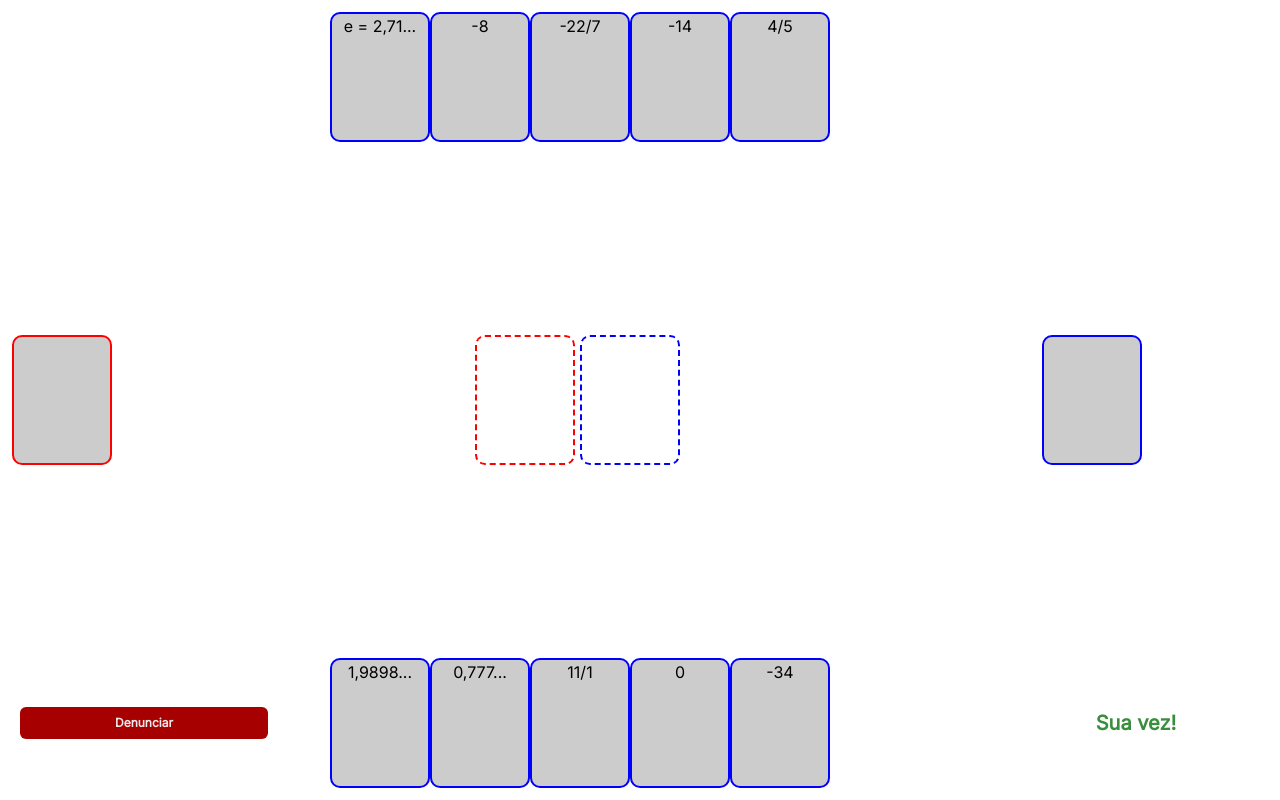
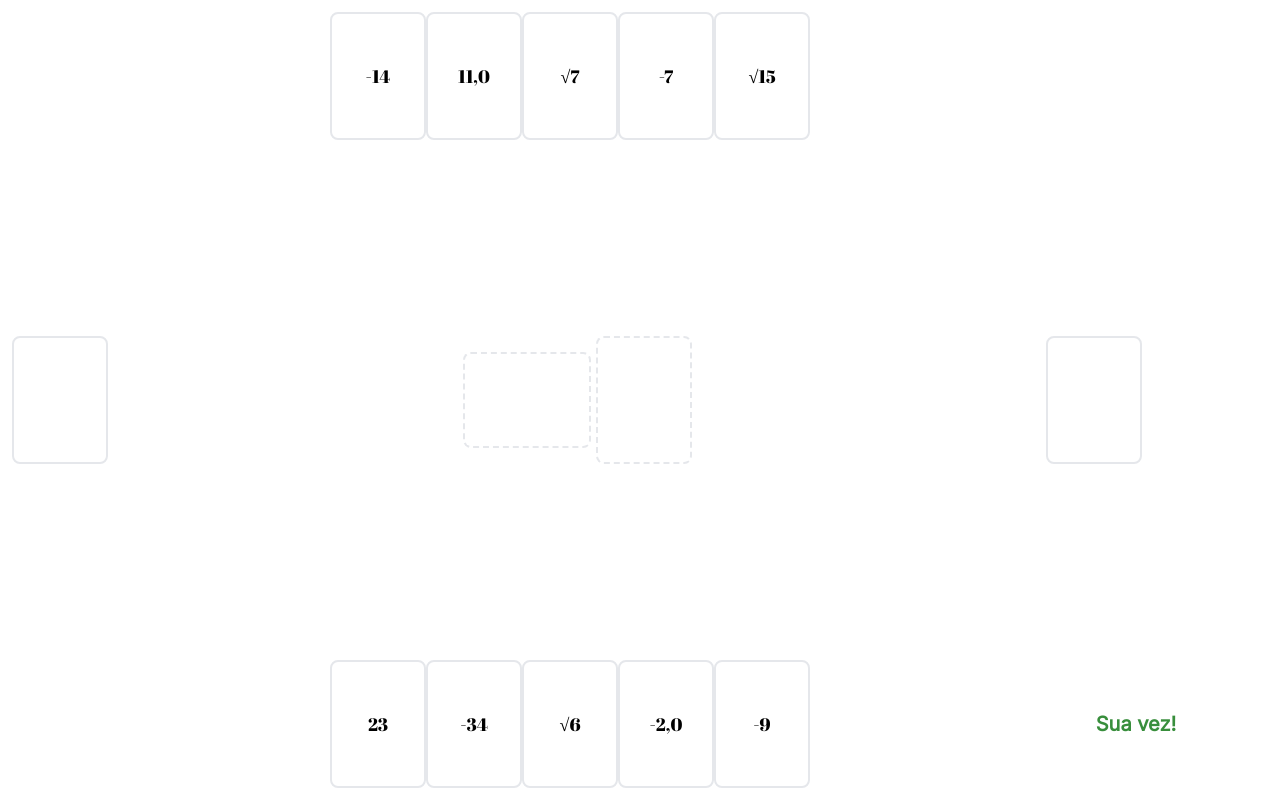
Before and after one commit to viniirbr/jogo-dos-numeros-reais, a React (Vite) app: page / in a window 1280 px wide. Both pictures are taken after a click on the button "Iniciar". Built offline with nearby package versions, Linux system fonts and the light colour scheme.

Commit message:
Style cards

```diff
--- a/src/assets/numbers.ts
+++ b/src/assets/numbers.ts
@@ -1,2 +1,5 @@
 export const numbers = ['0', '-8', '2,65', '4', '23', '-14', '-0,56', '13,8', '-34', '√3', 'e = 2,71...',
-'π', '4/5', '-22/7', '√15', '5,0', '12,00', '1,9898...', '0,777...', '11/1'];
+'π', '4/5', '-22/7', '√15', '5,0', '12,00', '1,9898...', '0,777...', '11/1','-14', '-21', '-7', '-9',
+'-13', '-2,7575...', '4,012012...', '1,111...', '-21,222...', '7,444...', '8,000', '-2,0', '11,0','21,00',
+'16,0', '√5', '√6', '√7'
+];
--- a/src/assets/sentences.ts
+++ b/src/assets/sentences.ts
@@ -2,65 +2,68 @@ export interface Sentence {
     sentence: string,
     numbers: string[]
 }
-
 export const sentencesArray: Sentence[] = [
     {
         sentence: "Eu sou um número real",
         numbers: ['0', '-8', '2,65', '4', '23', '-14', '-0,56', '13,8', '-34', '√3', 'e = 2,71...', 'π', '4/5',
-            '-22/7', '√15', '5,0', '12,00', '1,9898...', '0,777...', '11/1']
+            '-22/7', '√15', '5,0', '12,00', '1,9898...', '0,777...', '11/1', '-2,7575...', '4,012012...', '1,111...', '-21,222...', '7,444...']
     },
     {
         sentence: "Sou inteiro, mas não sou natural",
-        numbers: ['-8', '-14', '-34']
+        numbers: ['-8', '-14', '-34', '-14', '-21', '-7', '-9', '-13', '-2,0']
     },
     {
         sentence: "Sou natural, inteiro e racional",
-        numbers: ['0', '4', '23', '5,0']
+        numbers: ['0', '4', '23', '5,0', '8,000', '11,0','21,00', '16,0']
     },
     {
         sentence: "Sou irracional e não sou inteiro",
-        numbers: ['√3', 'π', 'e = 2,71...', '√15'],
+        numbers: ['√3', 'π', 'e = 2,71...', '√15', '√5', '√6', '√7'],
     },
     {
         sentence: "Eu posso ser escrito como uma fração, onde o numerador e o denominador são inteiros",
         numbers: ['0', '-8', '2,65', '4', '23', '-14', '-0,56', '13,8', '-34', '√3', '4/5',
-        '-22/7', '5,0', '12,00', '1,9898...', '0,777...', '11/1']
+        '-22/7', '5,0', '12,00', '1,9898...', '0,777...', '11/1', '-14', '-21', '-7', '-9', '-13'
+        , '-2,7575...', '4,012012...', '1,111...', '-21,222...', '7,444...', '8,000', '-2,0', '11,0','21,00',
+        '16,0']
     },
     {
         sentence: "Sou um número racional e inteiro",
-        numbers: ['0', '-8', '4', '23', '-14', '-34','5,0', '12,00', '11/1']
+        numbers: ['0', '-8', '4', '23', '-14', '-34','5,0', '12,00', '11/1', '-14', '-21', '-7', '-9', '-13',
+        '8,000', '-2,0', '11,0','21,00', '16,0']
     },
     {
         sentence: "Sou uma dízima",
-        numbers: ['1,9898...', '0,777...', '√3', 'π', 'e = 2,71...', '√15']
+        numbers: ['1,9898...', '0,777...', '√3', 'π', 'e = 2,71...', '√15', '-2,7575...', '4,012012...', '1,111...', '-21,222...', '7,444...']
     },
     {
         sentence: "Sou uma raiz não exata",
-        numbers: ['√3','√15']
+        numbers: ['√3','√15', '√5', '√6', '√7']
     },
     {
         sentence: "Não posso ser escrito como uma fração",
-        numbers: ['√3', 'π', 'e = 2,71...', '√15']
+        numbers: ['√3', 'π', 'e = 2,71...', '√15', '√5', '√6', '√7']
     },
     {
         sentence: "Sou negativo, mas não sou inteiro",
-        numbers: ['-0,56','-22/7']
+        numbers: ['-0,56','-22/7','-2,7575...', '-21,222...']
     },
     {
         sentence: "Estou entre 1 e 4 e não sou racional",
-        numbers: ['√3', 'π', 'e = 2,71...']
+        numbers: ['√3', 'π', 'e = 2,71...', '√5', '√6', '√7', '√15']
     },
     {
         sentence: "A raiz quadrada desse número não é um número real",
-        numbers: ['-8', '-14', '-0,56','-34','-22/7']
+        numbers: ['-8', '-14', '-0,56','-34','-22/7', '-14', '-21', '-7', '-9', '-13','-2,7575...', '-21,222...'
+        , '-2,0']
     },
     {
         sentence: "Sou inteiro e decimal",
-        numbers: ['5,0', '12,00']
+        numbers: ['5,0', '12,00', '8,000', '-2,0', '11,0','21,00', '16,0']
     },
     {
         sentence: "Os dígitos do meu número se extendem infinitamente, mas não sou irracional",
-        numbers: ['1,9898...', '0,777...']
+        numbers: ['1,9898...', '0,777...', '-2,7575...', '4,012012...', '1,111...', '-21,222...', '7,444...']
     }
 
 ]
--- a/src/components/Card/index.tsx
+++ b/src/components/Card/index.tsx
@@ -4,22 +4,21 @@ import './style.css'
 interface CardProps {
     content?: String,
     type: 'number' | 'number-empty' | 'sentence' | 'sentence-empty',
-    onCardClicked: (type:String, id: number, owner: 1|2|undefined) => void,
+    onCardClicked: (type: String, id: number, owner: 1 | 2 | undefined) => void,
     id?: number,
     owner?: 1 | 2 | undefined;
 }
 
+export default function Card({ content, type, onCardClicked, id, owner }: CardProps) {
 
-export default function Card({ content, type, onCardClicked, id, owner }: CardProps) {
     return (
-        <div className="card"
-            style={{
-                border: `2px ${type.match(/empty/g)?.toString() === 'empty' ? 'dashed' : 'solid'}
-            ${type.match(/sentence/g)?.toString() === 'sentence' ? 'red' : 'blue'}`,
-            backgroundColor: `${(type === 'number-empty' || type === 'sentence-empty') && 'transparent'}`
-            }}
+        <div className={`card ${type.includes('sentence') && type.includes('empty') ?
+            'w-24 h-15 md:w-32 md:h-24' : 'w-15 h-24 md:w-24 md:h-32'}
+        bg-transparent rounded-lg border-2 shadow-m flex flex-col items-center justify-center
+    ${type.includes('empty') && 'border-dashed'}  ${type.includes('number') && !type.includes('empty')&&'bg-numberCardBg'}
+    ${type.includes('sentence') && !type.includes('empty') && 'bg-sentenceCardBg'}`}
             onClick={() => onCardClicked(type, id as number, owner)}>
-            {content}
+            <p className='font-cursive text-xs md:text-sm lg:text-lg'>{content}</p>
         </div>
     )
 }
--- a/src/components/Card/style.css
+++ b/src/components/Card/style.css
@@ -3,7 +3,6 @@
     height: 70px;
     background: #ccc;
     border-radius: 10px;
-    border: solid 2px blue;
 }
 
 @media screen and (min-width: 600px) {
--- a/src/components/Game/index.tsx
+++ b/src/components/Game/index.tsx
@@ -85,10 +85,6 @@ export function Game() {
 
   function report() {
 
-    if (numberPut.length === 0) {
-      setReportTitle('Você não pode denunciar agora.');
-      setReportText('')
-    } else {
       if (sentencesPut[0].numbers.includes(numberPut[0] as string)) { //verifica se a carta colocada está correta
         setReportTitle('Denúncia Rejeitada!');
         setReportText(`O jogador ${playerTurn === 1 ? '1' : '2'} deverá recolher todas as cartas da mesa.`)
@@ -110,7 +106,6 @@ export function Game() {
           setNumberPut([]);
         }
       }
-    }
     setIsOpen(true);
   }
 
@@ -123,7 +118,7 @@ export function Game() {
         :
         <PlayerDeck playerNumbers={player2Numbers} playerTurn={playerTurn} report={report}
           changeTurn={changeTurn} hasDiggedNumber={hasDiggedNumber} onCardClicked={onCardClicked}
-          owner={2} hasDiggedSentence={hasDiggedSentence} />}
+          owner={2} hasDiggedSentence={hasDiggedSentence} numberPut={numberPut}/>}
 
       <div className="digs-container">
 
@@ -145,7 +140,7 @@ export function Game() {
         :
         <PlayerDeck playerNumbers={player1Numbers} playerTurn={playerTurn} report={report}
           changeTurn={changeTurn} hasDiggedNumber={hasDiggedNumber} onCardClicked={onCardClicked}
-          owner={1} hasDiggedSentence={hasDiggedSentence} />
+          owner={1} hasDiggedSentence={hasDiggedSentence} numberPut={numberPut}/>
       }
     </div>
   )
--- a/src/components/PlayerDeck/index.tsx
+++ b/src/components/PlayerDeck/index.tsx
@@ -9,16 +9,18 @@ interface PlayerDeckProps {
     hasDiggedNumber: Boolean,
     hasDiggedSentence: Boolean,
     playerNumbers: String[],
-    onCardClicked: (type: String, id: number, owner: 1 | 2 | undefined) => void
+    onCardClicked: (type: String, id: number, owner: 1 | 2 | undefined) => void,
+    numberPut: String[];
 }
 
 
 export function PlayerDeck({ playerTurn, report, changeTurn, hasDiggedNumber,
-    hasDiggedSentence, playerNumbers, onCardClicked, owner }: PlayerDeckProps) {
+    hasDiggedSentence, playerNumbers, onCardClicked, owner, numberPut }: PlayerDeckProps) {
     return (
-        <div className="flex items-center justify-between w-full px-2">
+        <div className="flex items-center justify-between w-full px-2 p-0">
             <div className="w-[20%]">
-                {playerTurn === owner && !hasDiggedSentence && <Button onClick={report} type='report'>Denunciar</Button>}
+                {playerTurn === owner && !hasDiggedSentence && numberPut.length !== 0 &&
+                    <Button onClick={report} type='report'>Denunciar</Button>}
                 {playerTurn === owner && hasDiggedNumber && <Button onClick={changeTurn}>Passar</Button>}
             </div>
             <div className="flex flex-wrap-reverse w-[50%]">
--- a/tailwind.config.js
+++ b/tailwind.config.js
@@ -14,13 +14,14 @@ module.exports = {
           500: '#FF5252',
           900: '#A70000'
         },
-        green: '#388E3C'
+        green: '#388E3C',
+        numberCardBg: '#88A17D',
+        sentenceCardBg: '#E2797B'
       },
     },
     fontFamily: {
       'sans': ['Inter'],
       'cursive': ['Abril Fatface'],
-      'display':['Oswald']
     },
   },
   plugins: [],
```
